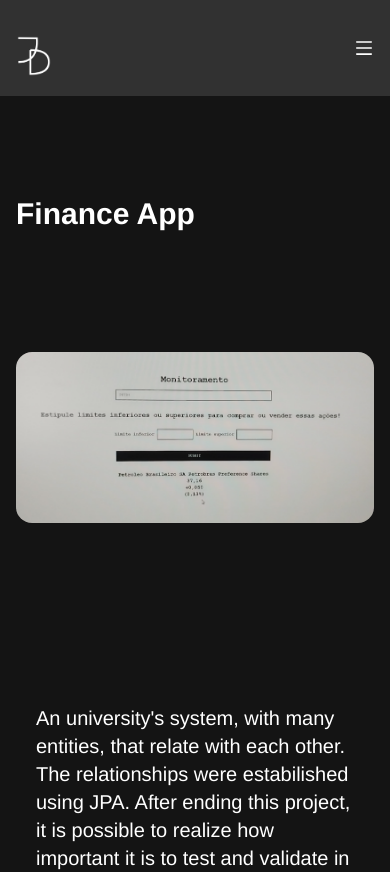
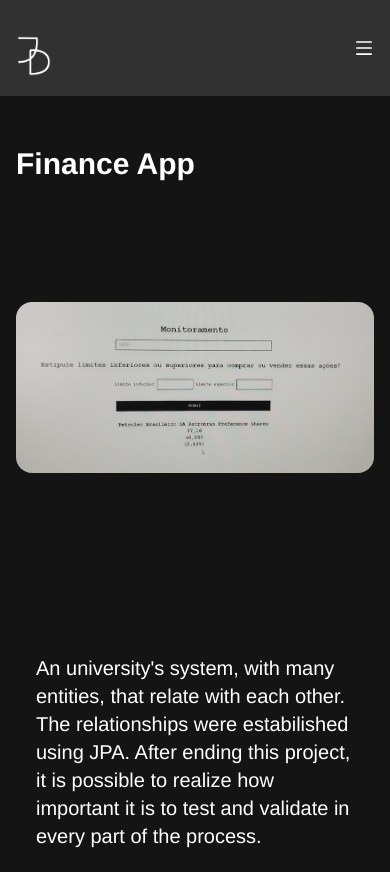
Before and after one commit to joaopdorea/tailwind-portfolio, a React (Create React App) app: page /finance in a window 390 px wide. Shown: the top 872 px of the page. Built offline with nearby package versions, Linux system fonts and the light colour scheme.

Commit message:
forth-commit

```diff
--- a/src/components/Finance.js
+++ b/src/components/Finance.js
@@ -8,7 +8,7 @@ const Finance = () => {
   return (
     <div className=" text-white bg-[#141414]" id ="experiences">
 
-<div className="justify-between items-center lg:h-[850px] max-w-[1240px] mx-auto px-4 bg-[#141414] pt-[100px]">
+<div className="justify-between items-center h-[1000px] lg:h-[850px] max-w-[1240px] mx-auto px-4 bg-[#141414] pt-[50px] sm:pt-[100px]">
     <b className="text-3xl bg-[#141414]"> Finance App </b>
 
 
--- a/src/components/University.js
+++ b/src/components/University.js
@@ -8,7 +8,7 @@ const University = () => {
   return (
     <div className=" text-white bg-[#141414]" id ="experiences">
 
-<div className="justify-between items-center lg:h-[850px] max-w-[1240px] mx-auto px-4 bg-[#141414] pt-[100px]">
+<div className="justify-between items-center h-[1000px] lg:h-[850px] max-w-[1240px] mx-auto px-4 bg-[#141414] pt-[50px] sm:pt-[100px]">
     <b className="text-3xl bg-[#141414]"> University Backend </b>
 
 
```
